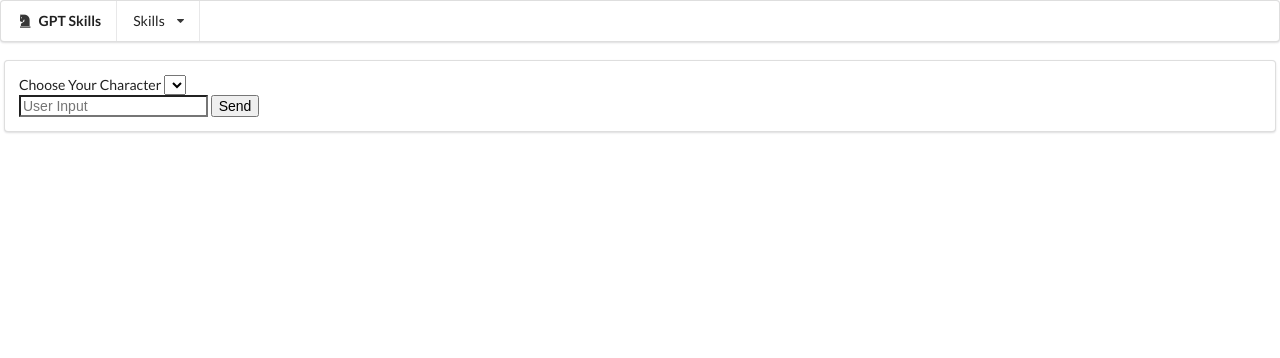
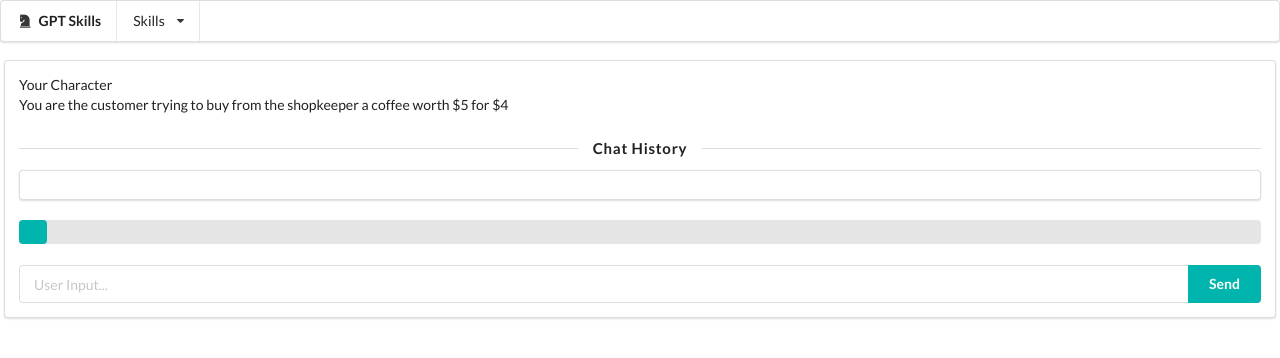
Before and after one commit to VishnuTSuresh/SkillsWeb, a Flask app: page /convinceme in a window 1280 px wide. Shown: the top 358 px of the page. Run offline with Flask 3, Linux system fonts and the light colour scheme; lists and menus that the app fills with data are empty; some libraries are stand-ins or nearby versions.

Commit message:
convince me added

```diff
--- a/app.py
+++ b/app.py
@@ -5,7 +5,8 @@ from src.roles import roles
 load_dotenv()
 
 from src.llmtoolkit import LLMToolkit
-from src.chat_completion import rate_consolation
+from src.convince_me_toolkit import ConvinceMeToolkit
+from src.chat_completion import rate_consolation, rate_convincing
 
 app = Flask(__name__)
 
@@ -35,5 +36,19 @@ def userinput():
         "progress": rating
     })
 
+@app.route("/convinceme_input", methods=["POST"])
+def convinceme_input():
+    # get the body as json
+    data = request.get_json()
+    chathistory = data["chathistory"]
+    llm = ConvinceMeToolkit()
+    response = llm.user_input(data["chathistory"])
+    rating, convinced = rate_convincing(chathistory)
+    return jsonify({
+        "message":response,
+        "progress": rating,
+        "convinced": convinced
+    })
+
 if __name__ == '__main__':
     app.run(debug=True)
--- a/templates/consoleme.html
+++ b/templates/consoleme.html
@@ -80,7 +80,6 @@
         var userInput = $('#user-input');
         var sendButton = $('#send');
         var characterSelect = $('#character');
-        // on change character, reset chat history and clear chat history element
         characterSelect.on('change', function () {
             character = characterSelect.val();
             chatHistory = [];
--- a/templates/convinceme.html
+++ b/templates/convinceme.html
@@ -4,56 +4,73 @@
 
 {% block style %}
 <style>
+    .float-right {
+        float: right
+    }
+
+    .clearfix:after {
+        visibility: hidden;
+        display: block;
+        font-size: 0;
+        content: " ";
+        clear: both;
+        height: 5px
+    }
+
     .user-message {
         text-align: right;
     }
+
     .character-message {
         text-align: left;
-    }
-    .message {
-        /* add a light border at bottom*/
-        border-bottom: 1px solid #e0e0e0;
     }
 </style>
 {% endblock %}
 
 {% block body %}
-    <div class="container-fluid">
-        <div class="row mt-2">
-            <div class="col">
+<div class="grid">
+    <div class="row">
+        <div class="column">
             <div class="input-group">
-                    <span class="input-group-text">Choose Your Character</span>
-                    <select class="form-select" id="character">
-                        {% for role in roles %}
-                        <option value="{{ loop.index }}">{{ role }}</option>
-                        {% endfor %}
-                    </select>
+                <span class="input-group-text">Your Character</span>
+                <p>You are the customer trying to buy from the shopkeeper a coffee worth $5 for $4</p>
+            </div>
+
+        </div>
+    </div>
+    <h4 class="ui horizontal divider header">
+        Chat History
+    </h4>
+    <div class="row">
+        <div class="column">
+            <div class="ui segment" id="chat-history">
             </div>
         </div>
     </div>
-        <div class="row mt-2">
-            <div class="col">
-                <div class="card">
-                    <div class="card-body" id="chat-history">
-
+    <div class="gpt-break"></div>
+    <div class="row">
+        <div class="column">
+            <div class="ui teal progress" id="progress-bar">
+                <div class="bar"></div>
               </div>
         </div>
     </div>
-        </div>
-        <div class="row mt-2">
-            <div class="col">
-                <div class="progress">
-                    <div class="progress-bar" role="progressbar" style="width: 0%" aria-valuenow="75" aria-valuemin="0"
-                        aria-valuemax="100"></div>
+    <div class="gpt-break"></div>
+    <div class="row">
+        <div class="column">
+            <div class="ui fluid action input">
+                <input type="text" placeholder="User Input..." id="user-input">
+                <div class="ui button teal" id="send">Send</div>
             </div>
         </div>
     </div>
-        <div class="row mt-2">
-            <div class="col">
-                <div class="input-group mb-3">
-                    <input type="text" class="form-control" placeholder="User Input" id="user-input">
-                    <button class="btn btn-primary" type="button" id="send">Send</button>
+    <div class="ui basic modal">
+        <div class="ui icon header">
+        <i class="chess king icon"></i>
+          You Won!
         </div>
+        <div class="content">
+          <p>You convinced the shopkeeper to let you have the coffee for $4</p>
         </div>
       </div>
 </div>
@@ -61,18 +78,10 @@
 {% block scripts %}
 <script>
     $(document).ready(function () {
-            var character = 1;
         var chatHistory = [];
         var chatHistoryElement = $('#chat-history');
         var userInput = $('#user-input');
         var sendButton = $('#send');
-            var characterSelect = $('#character');
-            // on change character, reset chat history and clear chat history element
-            characterSelect.on('change', function () {
-                character = characterSelect.val();
-                chatHistory = [];
-                chatHistoryElement.html('');
-            });
         sendButton.on('click', onUserInput);
         userInput.on('keypress', function (e) {
             if (e.key === 'Enter') {
@@ -85,14 +94,13 @@
                 role: 'User',
                 content: userMessage
             });
-                chatHistoryElement.append('<p class="user-message message">' + userMessage + '</p>');
+            chatHistoryElement.append('<div class="user-message float-right ui label teal">' + userMessage + '</div><div class="clearfix" />');
             userInput.val('');
             // send user input to server
             $.ajax({
-                    url: '/userinput',
+                url: '/convinceme_input',
                 method: 'POST',
                 data: JSON.stringify({
-                        character: character,
                     chathistory: chatHistory
                 }),
                 contentType: 'application/json',
@@ -102,10 +110,16 @@
                         content: response.message
                     });
 
-                        chatHistoryElement.append('<p class="character-message message">' + response.message + '</p>');
+                    chatHistoryElement.append('<div class="character-message ui label grey">' + response.message + '</div><div class="clearfix" />');
 
                     let progress = response.progress;
-                        $('.progress-bar').css('width', progress * 10 + '%');
+                    let convinced = response.convinced;
+                    if(convinced){
+                        $('.ui.basic.modal').modal('show');
+                    }
+                    $('#progress-bar').progress({
+                        percent: progress*10
+                    });
                 }
             });
         }
```
Also changed, not shown: src/chat_completion.py (+47 -0 lines), src/convince_me_toolkit.py (added, +27 -0 lines). Lines whose indentation alone changed are shown as unchanged.
